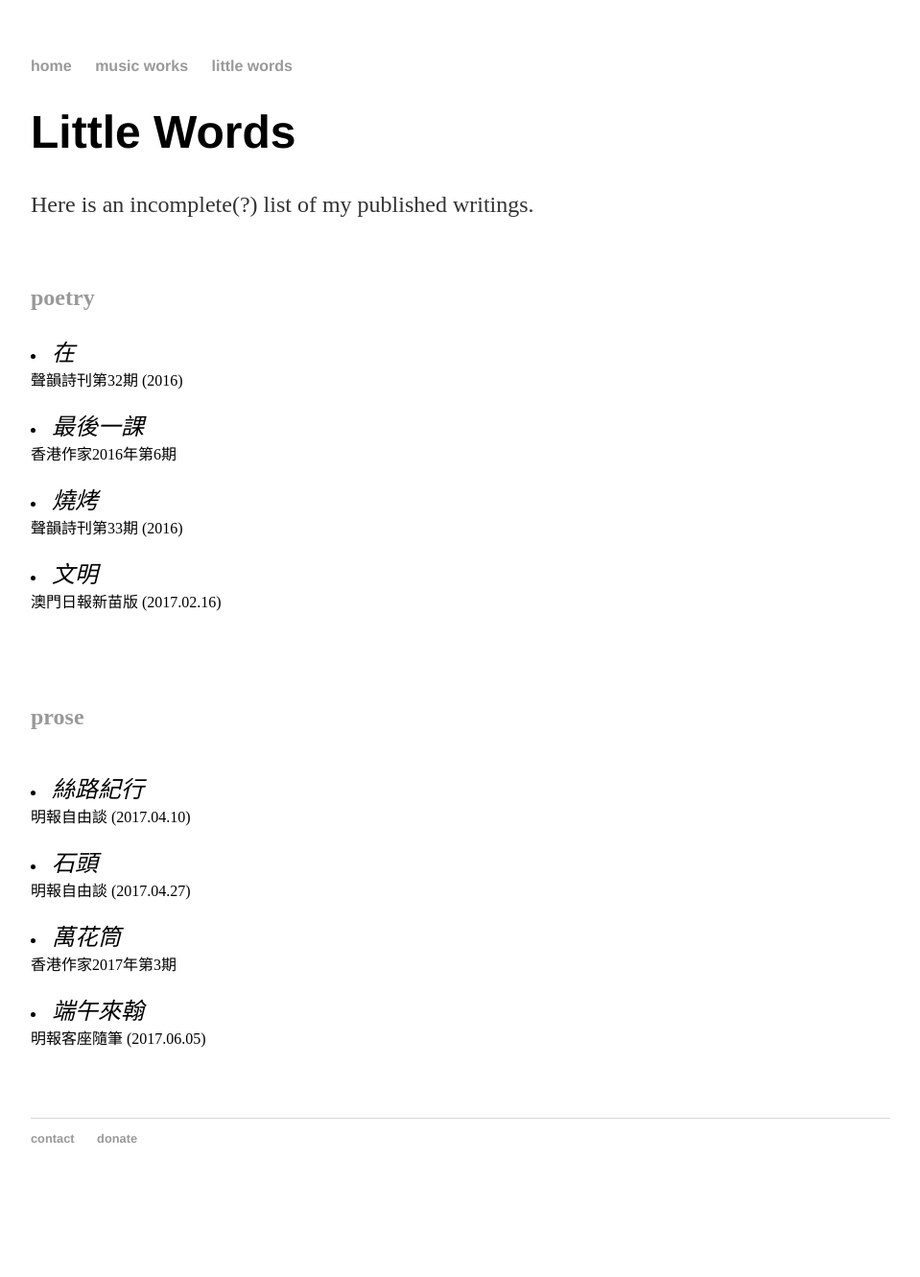
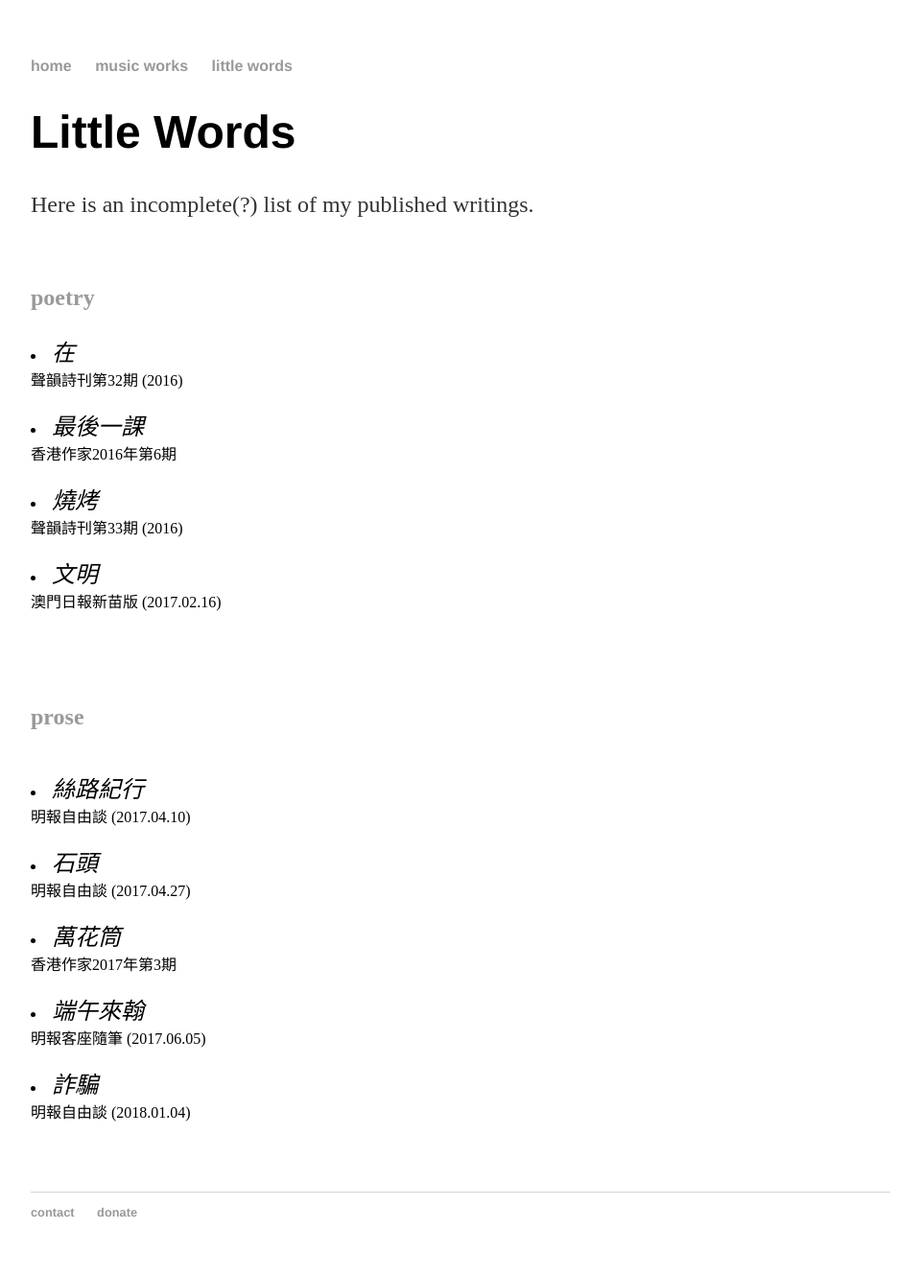
Before and after one commit to maksuihin/maksuihin.github.io, a Jekyll site: the page built from writings.html, in a window 1280 px wide. Shown: the whole page at 96% size, without its empty margins (160-1119 px from the left). Built offline with Jekyll 4.4.1, drawn with Linux system fonts in a browser that asks for light colours; before the commit the page ends 1254 px from its top, so only the background shows below that.

Commit message:
Update writings.html

```diff
--- a/writings.html
+++ b/writings.html
@@ -36,6 +36,7 @@ title: Little Words by MAK, Sui-hin
 <li><em>萬花筒</em>      </br>香港作家2017年第3期<br/>    </li>
 <!--<li><em>人情</em>    </br>大頭菜<br/>    </li>!-->
 <li><em>端午來翰</em>      </br>明報客座隨筆 (2017.06.05)<br/>    </li>
+<li><em>詐騙</em>      </br>明報自由談 (2018.01.04)<br/>    </li>
     </ul></span>   </br></br></br>
 
 </div></works>
```
